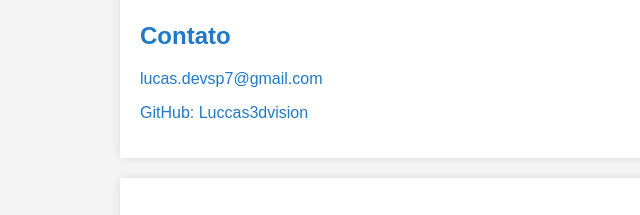
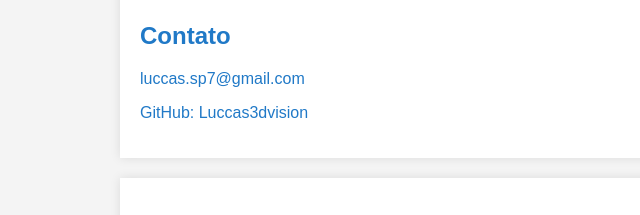
Before and after one commit to Luccas3dvision/luccas3dvision.github.io, a plain HTML site: page index.html in a window 1280 px wide. Shown: the part 192-407 px from the top of the page, 0-640 px from the left. Drawn offline with Linux system fonts and the light colour scheme.

Commit message:
Update index.html

```diff
--- a/index.html
+++ b/index.html
@@ -58,7 +58,7 @@
 
 <section>
     <h2>Contato</h2>
-    <p><a href="mailto:lucas.devsp7@gmail.com">lucas.devsp7@gmail.com</a></p>
+    <p><a href="mailto:lucas.devsp7@gmail.com">luccas.sp7@gmail.com</a></p>
     <p><a href="https://github.com/Luccas3dvision" target="_blank">GitHub: Luccas3dvision</a></p>
 </section>
 
```
